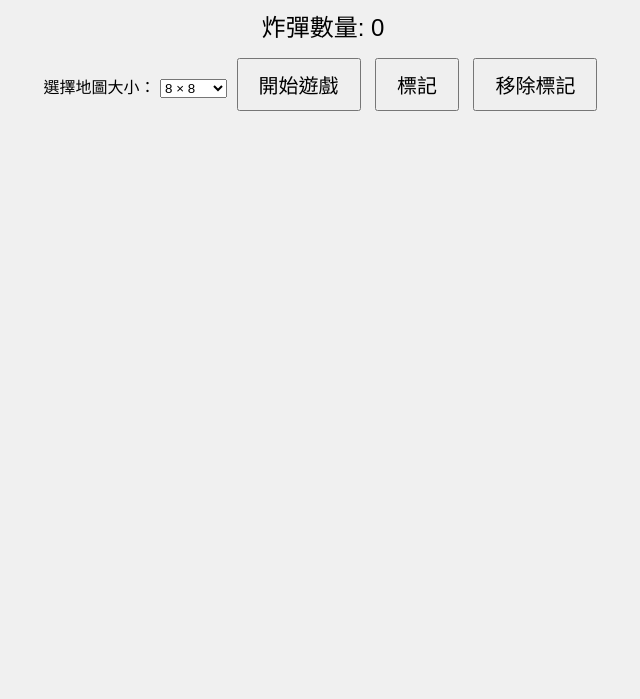
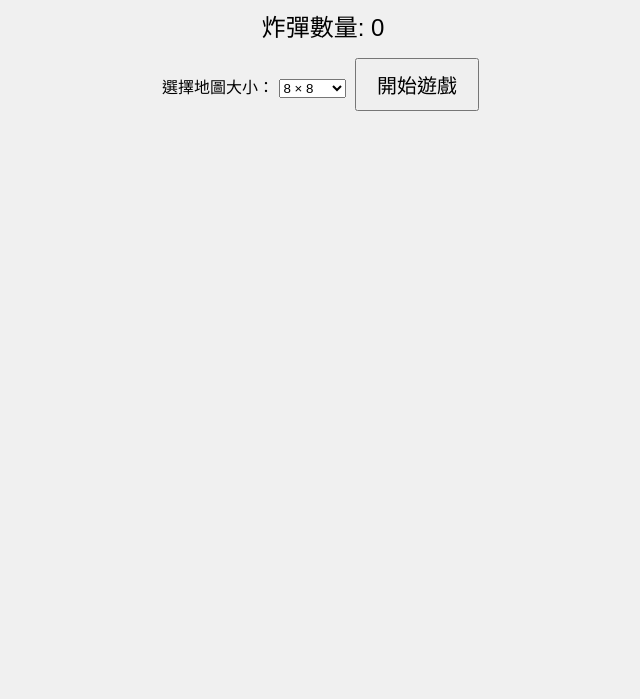
Before and after one commit to cody0620/my-react-app, a plain HTML site: page index.html in a window 1280 px wide. Shown: the part 101-800 px from the top of the page, without its empty margins (317-957 px from the left). Drawn offline with Linux system fonts and the light colour scheme.

Commit message:
Update index.html

```diff
--- a/index.html
+++ b/index.html
@@ -9,7 +9,7 @@
   <body>
     <div class="game-container">
       <h1>踩地雷遊戲</h1>
-      <!-- 顯示本關炸彈總數 -->
+      <!-- 顯示該關炸彈總數 -->
       <div id="bomb-count">炸彈數量: 0</div>
       <div class="level-select">
         <label for="level">選擇地圖大小：</label>
@@ -19,8 +19,10 @@
           <option value="15">15 × 15</option>
         </select>
         <button id="start-btn">開始遊戲</button>
-        <button id="flag-btn">標記</button>
-        <button id="remove-flag-btn">移除標記</button>
+        <!-- 首次隱藏，開始後顯示 -->
+        <button id="restart-btn" style="display:none;">重新開始</button>
+        <button id="flag-btn" style="display:none;">標記</button>
+        <button id="remove-flag-btn" style="display:none;">移除標記</button>
       </div>
       <div id="game-board"></div>
     </div>
```
